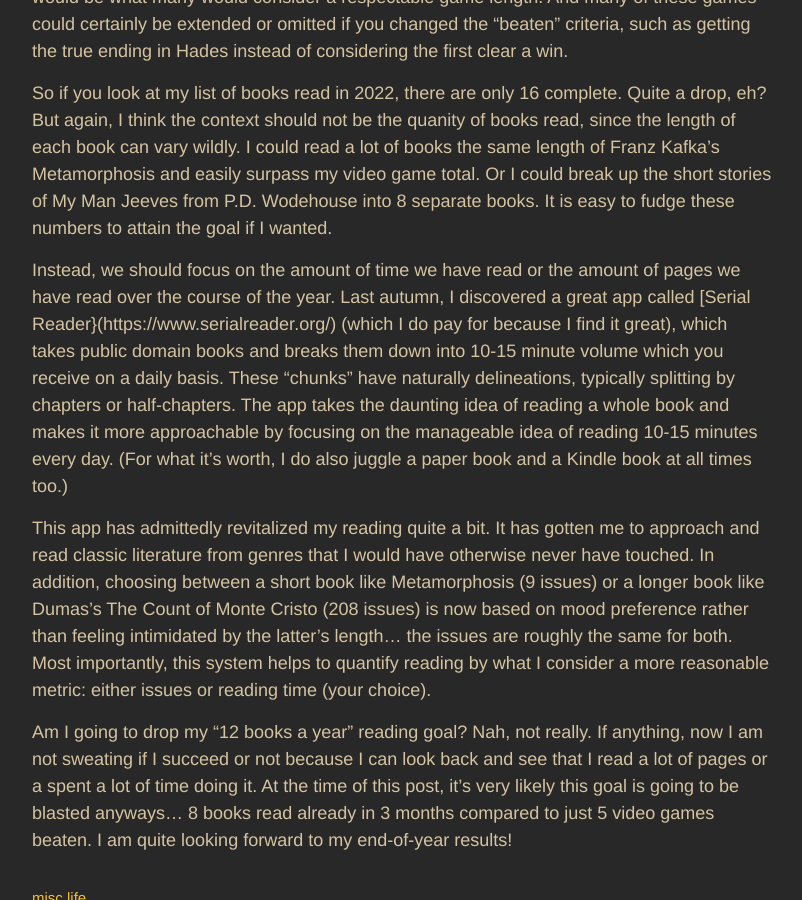
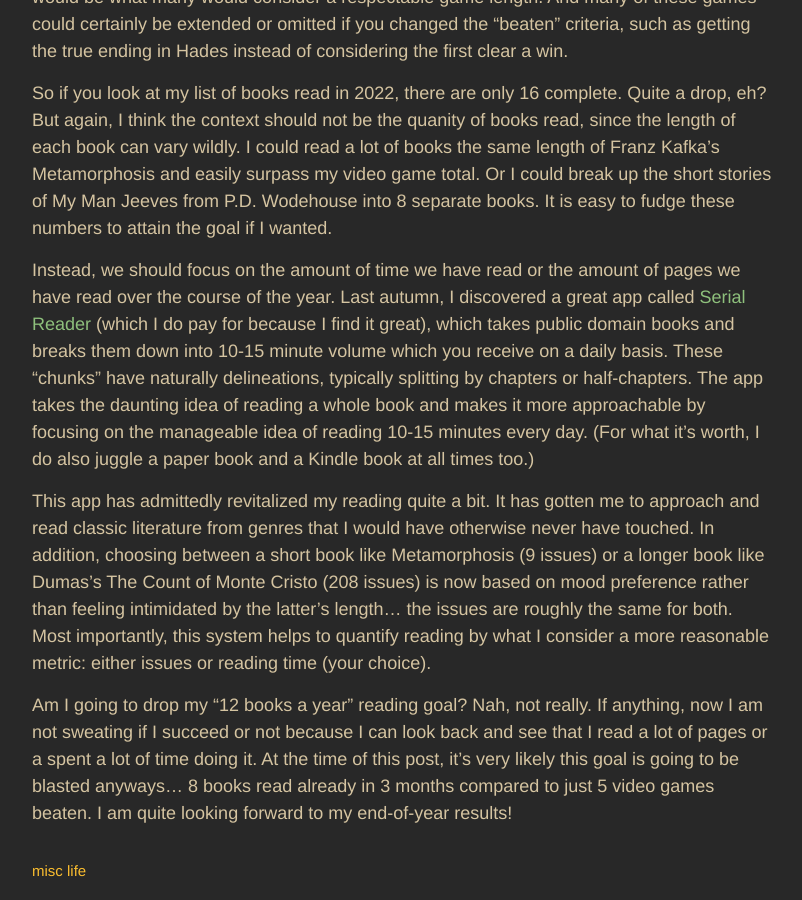
Before and after one commit to adkinsrs/sadkins_site, a Jekyll site: the page built from _posts/2023-03-28-setting-the-right-context-with-reading-goals.md, in a window 1280 px wide and 900 px high, scrolled down 481 px. Shown: the whole window, without its empty margins (238-1040 px from the left). Built offline with Jekyll 4.4.1, drawn with Linux system fonts in a browser that asks for light colours.

Commit message:
Fixing markup typo

```diff
--- a/_posts/2023-03-28-setting-the-right-context-with-reading-goals.md
+++ b/_posts/2023-03-28-setting-the-right-context-with-reading-goals.md
@@ -11,7 +11,7 @@ When I take a look at the actual video games that I consider beaten, the amount
 
 So if you look at my list of books read in 2022, there are only 16 complete.  Quite a drop, eh? But again, I think the context should not be the quanity of books read, since the length of each book can vary wildly. I could read a lot of books the same length of Franz Kafka's Metamorphosis and easily surpass my video game total. Or I could break up the short stories of My Man Jeeves from P.D. Wodehouse into 8 separate books.  It is easy to fudge these numbers to attain the goal if I wanted.
 
-Instead, we should focus on the amount of time we have read or the amount of pages we have read over the course of the year. Last autumn, I discovered a great app called [Serial Reader}(https://www.serialreader.org/) (which I do pay for because I find it great), which takes public domain books and breaks them down into 10-15 minute volume which you receive on a daily basis. These "chunks" have naturally delineations, typically splitting by chapters or half-chapters. The app takes the daunting idea of reading a whole book and makes it more approachable by focusing on the manageable idea of reading 10-15 minutes every day. (For what it's worth, I do also juggle a paper book and a Kindle book at all times too.)
+Instead, we should focus on the amount of time we have read or the amount of pages we have read over the course of the year. Last autumn, I discovered a great app called [Serial Reader](https://www.serialreader.org/) (which I do pay for because I find it great), which takes public domain books and breaks them down into 10-15 minute volume which you receive on a daily basis. These "chunks" have naturally delineations, typically splitting by chapters or half-chapters. The app takes the daunting idea of reading a whole book and makes it more approachable by focusing on the manageable idea of reading 10-15 minutes every day. (For what it's worth, I do also juggle a paper book and a Kindle book at all times too.)
 
 This app has admittedly revitalized my reading quite a bit. It has gotten me to approach and read classic literature from genres that I would have otherwise never have touched. In addition, choosing between a short book like Metamorphosis (9 issues) or a longer book like Dumas's The Count of Monte Cristo (208 issues) is now based on mood preference rather than feeling intimidated by the latter's length... the issues are roughly the same for both. Most importantly, this system helps to quantify reading by what I consider a more reasonable metric: either issues or reading time (your choice).
 
```
